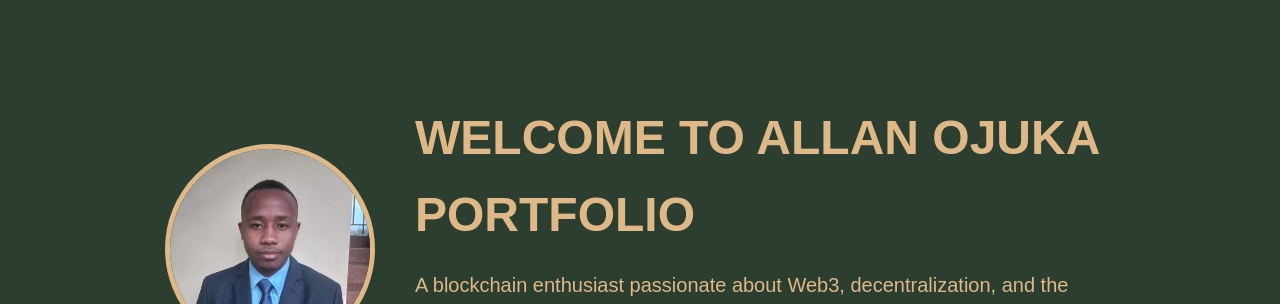
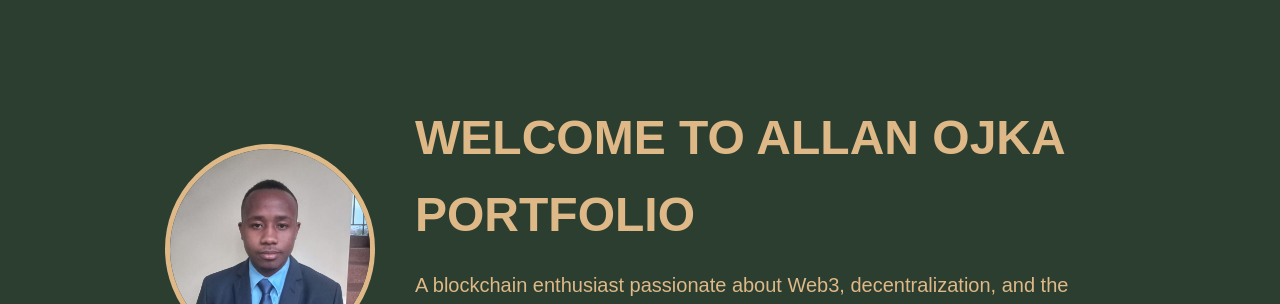
Before and after one commit to ojukaaallan/plp_academy, a plain HTML site: page index.html in a window 1280 px wide. Shown: the top 304 px of the page. Drawn offline with Linux system fonts and the light colour scheme.

Commit message:
Update index.html

```diff
--- a/index.html
+++ b/index.html
@@ -12,7 +12,7 @@
 <div class="profile-section">
 <img src="images/ALLANOJUKA.jpg" alt="Allan Ojuka" class="profile-photo">
 <div class="welcome-text">
-<h1 style="font-size: 48px; font-weight: bold; margin: 0;">WELCOME TO ALLAN OJUKA PORTFOLIO</h1>
+<h1 style="font-size: 48px; font-weight: bold; margin: 0;">WELCOME TO ALLAN OJKA PORTFOLIO</h1>
 <p style="font-size: 20px; max-width: 700px;text-align: initial; margin: 15px auto 0;">
 A blockchain enthusiast passionate about Web3, decentralization, and the future of digital innovation.
 </p>
```
